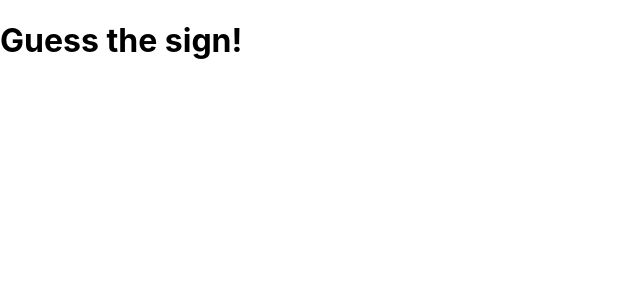
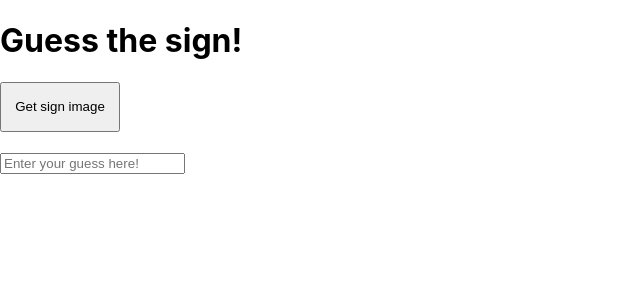
Before and after one commit to dariadinu/learn-bsl, a React (Create React App) app: page / in a window 1280 px wide. Shown: the top 300 px of the page, without its empty margins (0-640 px from the left). Built offline with nearby package versions, Linux system fonts and the light colour scheme.

Commit message:
Revert "Trying to add firebase on new branch"
This reverts commit 941bdc870cf81a381d3469fc3bfb4ade6a670c82.

```diff
--- a/src/App.js
+++ b/src/App.js
@@ -8,63 +8,63 @@ import aSign from "/usr/local/bin/learn-bsl/src/images/a.png"
 
 
 export default function App(){
-  //   const [sign, setSign] = React.useState({
-  //       signID: "",
-  //       signName: "",
-  //       image: "",
-  //       height:"",
-  //       width:""
-  //   })
-  //
-  //   const [allSignImages, setAllSignImages] = React.useState(signsData)
-  //
-  //   function getSignImage(){
-  //       let signsArray = allSignImages.data.signs
-  //       // const signID = "a"
-  //       console.log("clicked")
-  //       let url = signsArray[1].url
-  //       let id1 = signsArray[1].id
-  //       // const path = signsArray[1].path
-  //       console.log(url)
-  //       // import aSign from "/usr/local/bin/learn-bsl/src/images/a.png"
-  //       setSign(prevSign => ({
-  //           ...prevSign,
-  //           image: url,
-  //           height: 200,
-  //           width: 200,
-  //           signID: id1
-  //       }))
-  //
-  // }
-  //   function validateInput() {
-  //       let x = document.forms["inputForm"]["signGuessed"].value;
-  //       let img = document.getElementById("a");
-  //       // console.log(img.id)
-  //       if (x == img.id) {
-  //           alert("Correct");
-  //           return true;
-  //       }
-  //       else {
-  //           alert("Wrong!")
-  //       }
-  //   }
+    const [sign, setSign] = React.useState({
+        signID: "",
+        signName: "",
+        image: "",
+        height:"",
+        width:""
+    })
+
+    const [allSignImages, setAllSignImages] = React.useState(signsData)
+
+    function getSignImage(){
+        let signsArray = allSignImages.data.signs
+        // const signID = "a"
+        console.log("clicked")
+        let url = signsArray[1].url
+        let id1 = signsArray[1].id
+        // const path = signsArray[1].path
+        console.log(url)
+        // import aSign from "/usr/local/bin/learn-bsl/src/images/a.png"
+        setSign(prevSign => ({
+            ...prevSign,
+            image: url,
+            height: 200,
+            width: 200,
+            signID: id1
+        }))
+
+  }
+    function validateInput() {
+        let x = document.forms["inputForm"]["signGuessed"].value;
+        let img = document.getElementById("a");
+        // console.log(img.id)
+        if (x == img.id) {
+            alert("Correct");
+            return true;
+        }
+        else {
+            alert("Wrong!")
+        }
+    }
   return (
       <main>
 
         <div className="form" >
             <h1>Guess the sign! </h1>
-            {/*/!*<GameBox>*!/*/}
-            {/*<Button onClick={getSignImage}>*/}
-            {/*Get sign image*/}
-            {/*</Button>*/}
-            {/*<br/>*/}
+            {/*<GameBox>*/}
+            <Button onClick={getSignImage}>
+            Get sign image
+            </Button>
+            <br/>
 
-            {/*<img src={sign.image} height={sign.height} id="a"/>*/}
+            <img src={sign.image} height={sign.height} id="a"/>
 
-            {/*<br/>*/}
-            {/*<form name="inputForm" onSubmit={validateInput}>*/}
-            {/*<input type="text" name="signGuessed" placeholder="Enter your guess here!"/>*/}
-            {/*</form>*/}
+            <br/>
+            <form name="inputForm" onSubmit={validateInput}>
+            <input type="text" name="signGuessed" placeholder="Enter your guess here!"/>
+            </form>
 
 
             {/*</GameBox>*/}
--- a/src/index.js
+++ b/src/index.js
@@ -5,7 +5,6 @@ import App from './App';
 import reportWebVitals from './reportWebVitals';
 
 const root = ReactDOM.createRoot(document.getElementById('root'));
-
 root.render(
   <React.StrictMode>
     <App />
```
Also changed, not shown: package.json (+1 -15 lines), 1 other file (tests, documents, lock files or other folders).
